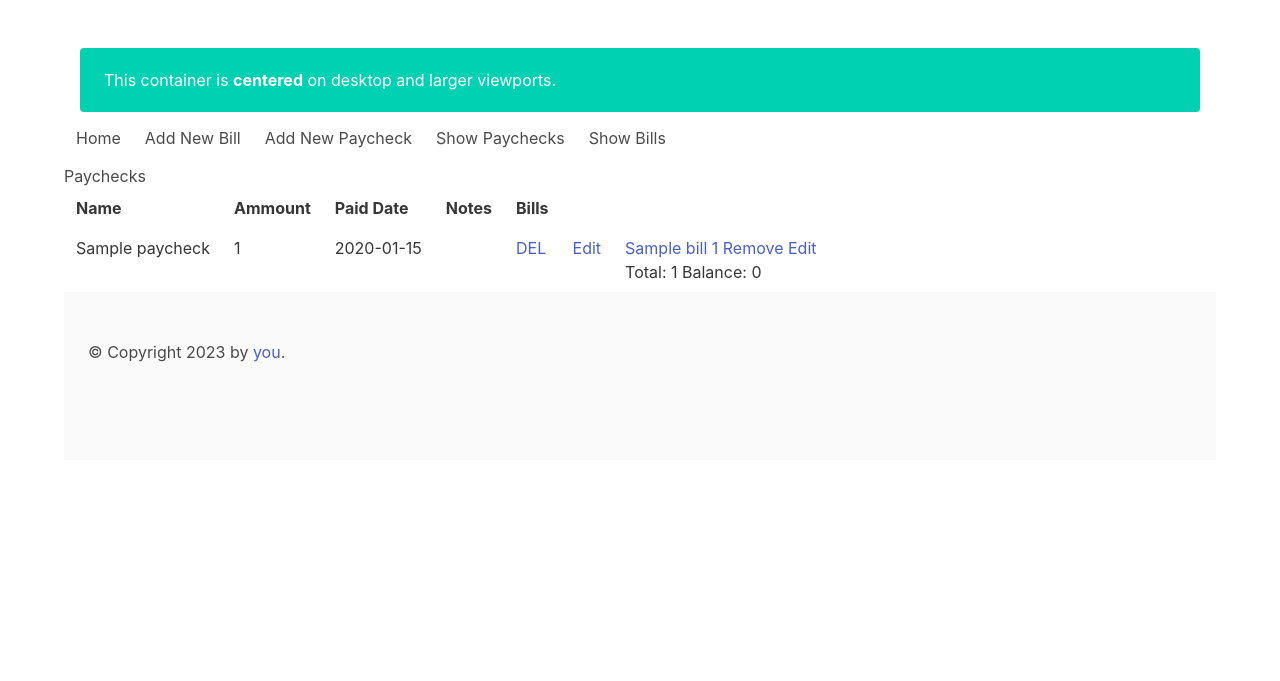
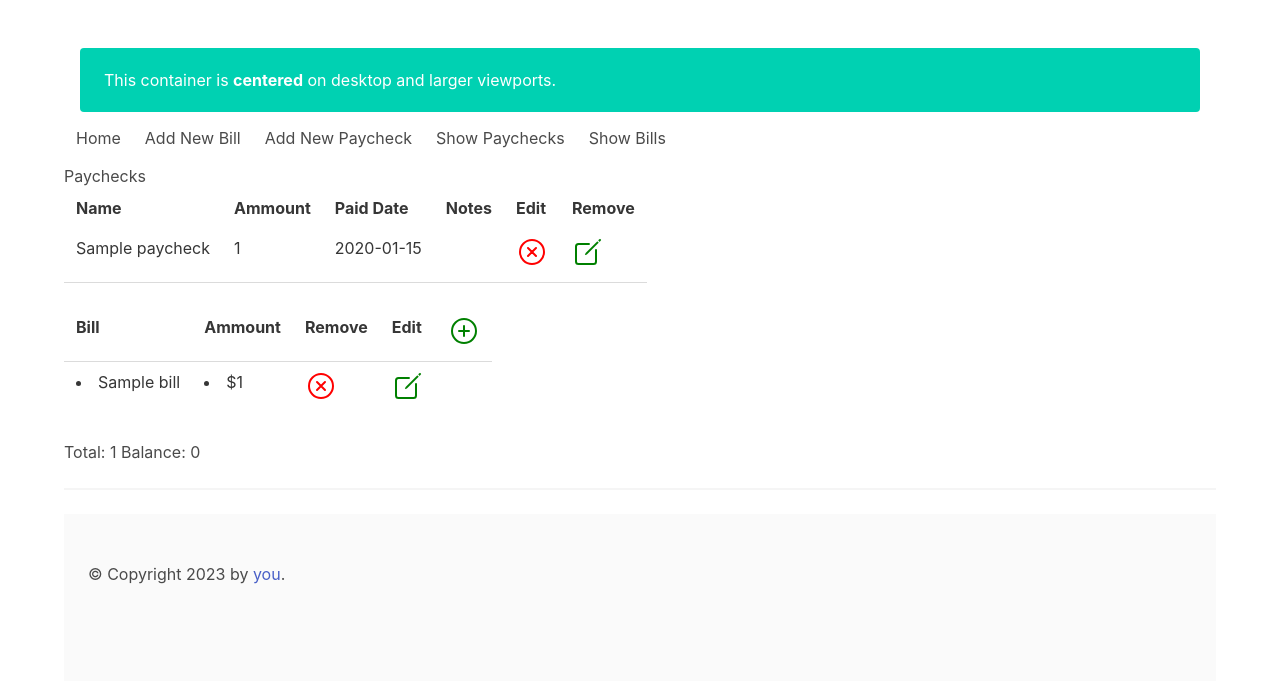
Before and after one commit to ravenstudios/flask_bills, a Flask app: page / in a window 1280 px wide. Shown: the top 681 px of the page. Run offline with Flask 3, Linux system fonts and the light colour scheme; tables that the repository leaves empty hold one stand-in row (values such as "Sample post").

Commit message:
style tables, working on adding new bill from paycheck

```diff
--- a/routes.py
+++ b/routes.py
@@ -82,8 +82,12 @@ def show_bills():
 @app.route('/add-new-bill-form', methods = ['GET', 'POST'])
 def add_new_bill_form():
     if request.method == 'POST':
-        id = request.args.get('_id')
-        return render_template('bill/bill-form.html', bill=Bill.query.get(id))
+        if request.arge.get('paycheck-id'):
+            return render_template('bill/bill-form.html', paycheck=Paycheck.query.get(id))
+
+        else:
+            id = request.args.get('_id')
+            return render_template('bill/bill-form.html', bill=Bill.query.get(id))
     else:
         return render_template('bill/bill-form.html', today=datetime.datetime.now().strftime("%Y-%m-%d"))
 
--- a/schema.py
+++ b/schema.py
@@ -27,7 +27,7 @@ class Bill(db.Model):
         self.paycheck_id = bill["paycheck_id"][0]
 
     def __repr__(self):
-        return f"{self.name} {self.ammount}"
+        return f"{self.name}"
 
 class Paycheck(db.Model):
     __tablename__ = "paycheck"
--- a/templates/base-template.html
+++ b/templates/base-template.html
@@ -31,7 +31,8 @@
 
   </section>
 
-
+    <script type="module" src="https://unpkg.com/ionicons@7.1.0/dist/ionicons/ionicons.esm.js"></script>
+    <script nomodule src="https://unpkg.com/ionicons@7.1.0/dist/ionicons/ionicons.js"></script>
   </body>
 
 </html>
--- a/templates/paycheck/paycheck-form.html
+++ b/templates/paycheck/paycheck-form.html
@@ -7,7 +7,7 @@
 
       <input type="hidden" name="_id" value="{% if paycheck %} {{ paycheck._id}}{% endif %}">
       <input type="text" name="name" value="{% if paycheck %} {{ paycheck.name }}{% endif %}">
-      <input type="text" name="ammount" value="{% if paycheck %} {{ paycheck.ammount }}{% endif %}">
+      <input pattern="\d*.\d{2}" type="text" name="ammount" value="{% if paycheck %} {{ paycheck.ammount }}{% endif %}">
       <label for="date-paid-">Paid Date</label>
       <input type="date" name="date-paid" value="{% if paycheck %}{{ paycheck.date_paid }}{% else %}{{ today }}{% endif %}">
       <textarea name="notes" rows="4" cols="40">{% if paycheck %} {{ paycheck.notes }}{% endif %}</textarea>
--- a/templates/paycheck/show-paychecks.html
+++ b/templates/paycheck/show-paychecks.html
@@ -2,6 +2,7 @@
 {% block content %}
 <div class="container">
   <h2>Paychecks</h2>
+  {% for paycheck in paychecks %}
   <table class="table">
     <thread>
         <tr>
@@ -9,40 +10,77 @@
           <th>Ammount</th>
           <th>Paid Date</th>
           <th>Notes</th>
-          <th>Bills</th>
+          <th>Edit</th>
+          <th>Remove</th>
         </tr>
     </thread>
     <tbody>
-      {% for paycheck in paychecks %}
+
       <tr>
         <td>{{ paycheck.name }}</td>
         <td>{{ paycheck.ammount }}</td>
         <td>{{ paycheck.date_paid }}</td>
         <td>{{ paycheck.notes }}</td>
-              <td><a href="/delete-paycheck?_id={{ paycheck._id }}">DEL</a></td>
-              <td><a href="/edit-paycheck-form?_id={{ paycheck._id }}">Edit</a></td>
+          <td><a id="{{ paycheck._id }}" href="/delete-paycheck?_id={{ paycheck._id }}">
+            <ion-icon size="large" style="color:red;" name="close-circle-outline"></ion-icon>
+          </a>
+        </td>
         <td>
-                <ul>
+          <a href="/edit-paycheck-form?_id={{ paycheck._id }}">
+            <ion-icon size="large" style="color:green;" name="create-outline"></ion-icon>
+          </a>
+        </td>
+      </tr>
+      <tr>
+        <table class="table">
+          <tr>
+            <th>Bill</th>
+            <th>Ammount</th>
+            <th>Remove</th>
+            <th>Edit</th>
+            <th>
+              <a href="/add-new-bill-form?paycheck-id={{ paycheck._id }}">
+                <ion-icon size="large" style="color:green;" name="add-circle-outline"></ion-icon>
+              </a>
+            </th>
+          </tr>
           {% for bill in paycheck.bills%}
-                  <a href="/edit-bill-form?_id={{ bill._id}}"><li>{{ bill }} <a href="/remove-bill?_id={{ bill._id }}">Remove</a>
-                  <a href="/edit-bill-form?_id={{ bill._id }}">Edit</a></li></a>
-
-
+            <tr>
+              <td>
+                  <li>
+                    {{ bill.name }}
+                  </li>
+              </td>
+              <td>
+                  <li>
+                    ${{ bill.ammount }}
+                  </li>
+              </td>
+              <td>
+                  <a href="/remove-bill?_id={{ bill._id }}">
+                    <ion-icon size="large" style="color:red;" name="close-circle-outline"></ion-icon>
+                  </a>
+              </td>
+              <td>
+                  <a class="fas fa-home" href="/edit-bill-form?_id={{ bill._id }}">
+                    <ion-icon size="large" style="color:green;" name="create-outline"></ion-icon>
+                  </a>
+              </td>
+            </tr>
           {% endfor %}
+        </table>
+      </tr>
+      <tr>
+        <p>
           {% set total = paycheck.bills|sum(attribute='ammount') %}
           Total: {{ total }}
           Balance: {{ paycheck.ammount - total }}
-                </ul>
-
-              </td>
-
-
-
+        </p>
       </tr>
-
       {% endfor %}
     </tbody>
   </table>
+  <hr>
   <!-- <h2>Compleated Bills</h2>
   <table>
 
```
Also changed, not shown: templates/bill/bill-form.html (+13 -3 lines). Lines whose indentation alone changed are shown as unchanged.
